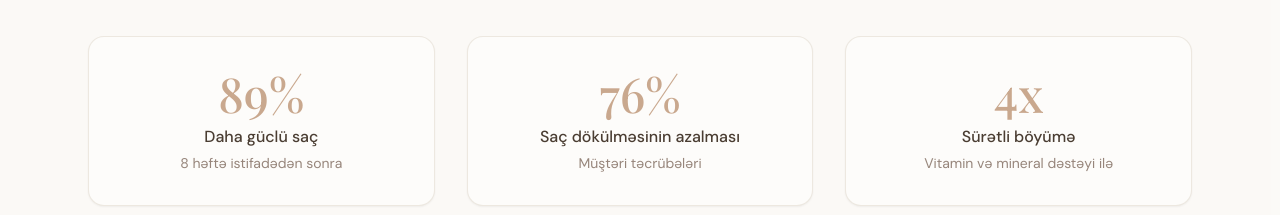
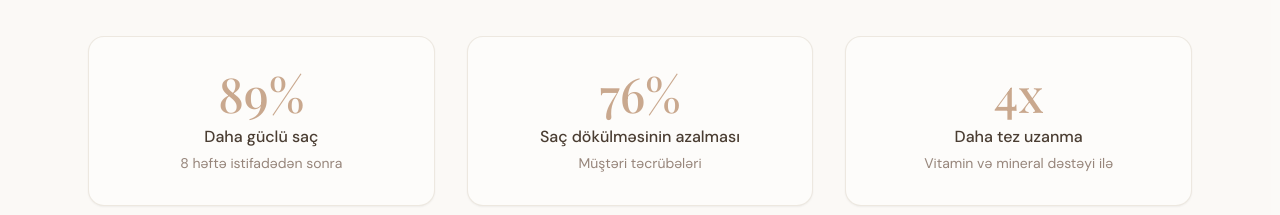
Before and after one commit to kenan805/vlaecci, a Next.js app: page / in a window 1280 px wide. Shown: the part 1020-1235 px from the top of the page. Built offline with nearby package versions, Linux system fonts and the light colour scheme; no server answers; the database is empty; a web font is replaced by a local one.

Commit message:
feat(1002): rename growth stat label to "Daha tez uzanma"
The 4x results card on the homepage now reads "4x — Daha tez uzanma".

```diff
--- a/src/components/BeforeAfter.tsx
+++ b/src/components/BeforeAfter.tsx
@@ -17,7 +17,7 @@ const results = [
   },
   {
     metric: '4x',
-    label: 'Sürətli böyümə',
+    label: 'Daha tez uzanma',
     desc: 'Vitamin və mineral dəstəyi ilə',
   },
 ]
```
